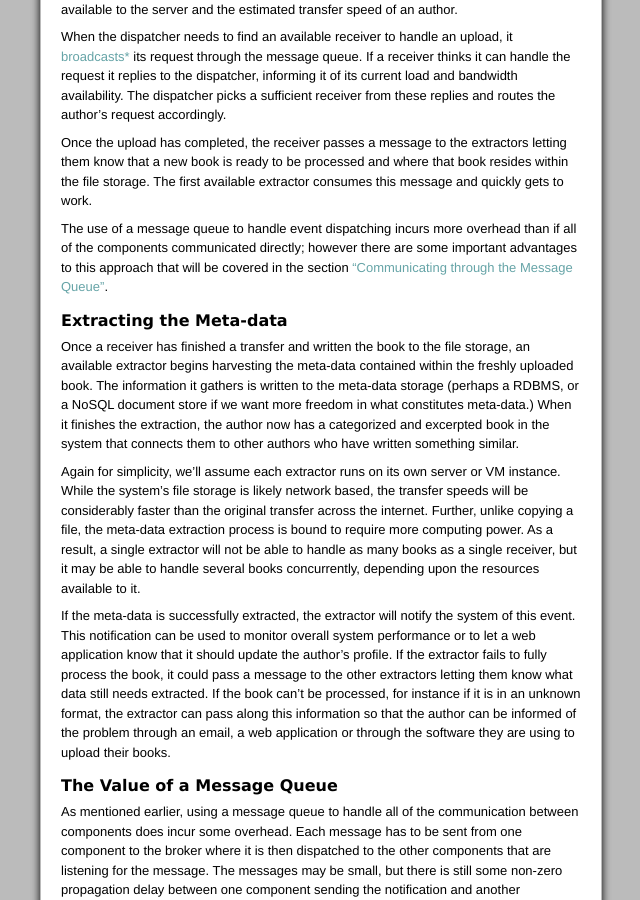
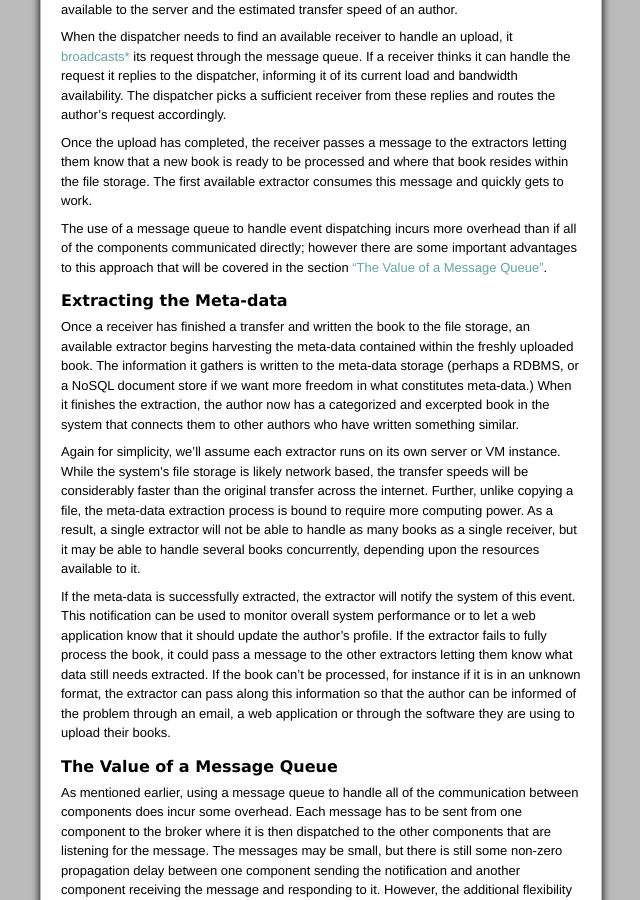
Before and after one commit to iande/mathish.com, a Jekyll site: the page built from _posts/2011-05-03-on-a-problem.md, in a window 1280 px wide and 900 px high, scrolled down 1553 px. Shown: the whole window, without its empty margins (319-959 px from the left). Built offline with Jekyll 4.4.1, drawn with Linux system fonts in a browser that asks for light colours; comment, search, counter and statistics services are not loaded.

Commit message:
MOAR thoughts

```diff
--- a/_posts/2011-05-03-on-a-problem.md
+++ b/_posts/2011-05-03-on-a-problem.md
@@ -77,8 +77,7 @@ message and quickly gets to work.
 The use of a message queue to handle event dispatching incurs more overhead
 than if all of the components communicated directly; however there are some
 important advantages to this approach that will be covered in the section
-<a href="#communicating-through-the-message-queue">"Communicating through the
-  Message Queue"</a>.
+["The Value of a Message Queue"](#the-value-of-a-message-queue).
 
 ### Extracting the Meta-data
 
```
